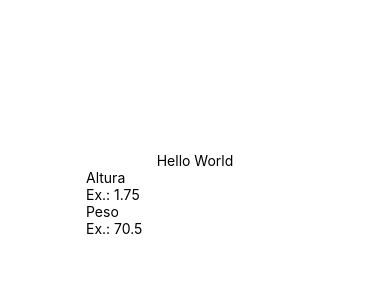
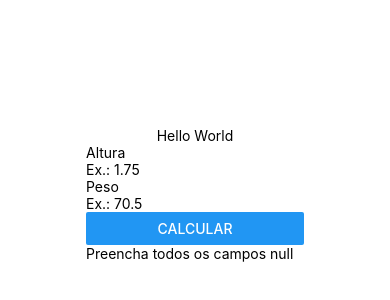
Before and after one commit to IsTorres/ReactNativeStudies, a React Native app: screen / in a window 390 px wide. Shown: the part 228-528 px from the top of the page. Built offline with nearby package versions, Linux system fonts and the light colour scheme.

Commit message:
feature: imc calc

```diff
--- a/src/components/Form/index.js
+++ b/src/components/Form/index.js
@@ -1,15 +1,56 @@
-import React from "react";
-import { Text, TextInput, View } from "react-native";
+import React, { useState } from "react";
+import { Button, Text, TextInput, View } from "react-native";
+import ResultImc from "../ResultImc";
 
 export default function Form() {
+  const [height, setHeight] = useState(null);
+  const [weight, setWeight] = useState(null);
+  const [imc, setImc] = useState(null);
+  const [messageResult, setMessageResult] = useState(
+    "Preencha todos os campos"
+  );
+  const [textButton, setTextButton] = useState("Calcular");
+
+  const imcCalc = () => {
+    return setImc((weight / (height * height)).toFixed(2));
+  };
+
+  const ValidateImc = () => {
+    if (height && weight) {
+      setTextButton("Calculando...");
+      imcCalc();
+      setHeight(null);
+      setWeight(null);
+      setMessageResult("Seu Imc é: ");
+      setTextButton("Calcular novamente");
+      return
+    } else {
+      setImc(null);
+      setTextButton("Calcular");
+      setMessageResult("Preencha todos os campos");
+    }
+  };
+
   return (
     <View>
       <View>
         <Text>Altura</Text>
-                <TextInput placeholder="Ex.: 1.75" keyboardType="numeric" />
+        <TextInput
+          placeholder="Ex.: 1.75"
+          keyboardType="numeric"
+          onChangeText={setHeight}
+          value={height}
+        />
         <Text>Peso</Text>
-                <TextInput placeholder="Ex.: 70.5" keyboardType="numeric" />
+        <TextInput
+          placeholder="Ex.: 70.5"
+          keyboardType="numeric"
+          onChangeText={setWeight}
+          value={weight}
+        />
+        <Button title={textButton} onPress={() => ValidateImc()} />
       </View>
+      <ResultImc messageResult={messageResult} resultImc={imc} />
     </View>
   );
 }
--- a/src/components/ResultImc/index.js
+++ b/src/components/ResultImc/index.js
@@ -0,0 +1,10 @@
+import React from "react";
+import { Text, View } from "react-native";
+
+export default function ResultImc(props) {
+  return (
+    <View>
+      <Text>{`${props.messageResult} ${props.resultImc}`}</Text>
+    </View>
+  );
+}
--- a/src/components/Title/index.tsx
+++ b/src/components/Title/index.tsx
@@ -1,10 +1,10 @@
 import React from "react";
-import { StyleSheet, Text, View } from "react-native";
+import { Text, View } from "react-native";
 
 export default function Title () {
     return (
         <View>
-            <Text>Title</Text>
+            <Text>IMC CALC</Text>
         </View>
     )
 }
```
Lines whose indentation alone changed are shown as unchanged.
